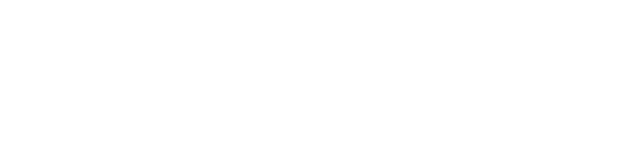
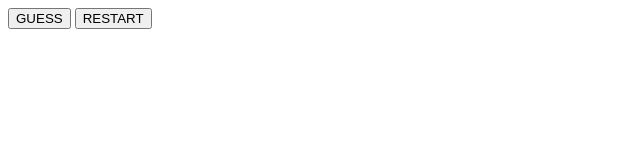
Before and after one commit to LenteB/W1D5-Galgje, a plain HTML site: page index.html in a window 1280 px wide. Shown: the whole page, without its empty margins (0-640 px from the left). Drawn offline with Linux system fonts and the light colour scheme.

Commit message:
FLeur 2 knoppen aangemaakt met 1 testlink in index.html

```diff
--- a/index.html
+++ b/index.html
@@ -9,6 +9,25 @@
 </head>
 <body>
 
+
+
+
+    <!--HTML CODE onderdeel Fleur
+    - Als gebruiker kan ik op de **knop** "guess" drukken, zodat ik het spel ga spelen, er zijn er 3 scenario's (lees functionaliteiten) mogelijk:
+    1. De letter is correct en verschijnt op het scherm op de juiste plaats.
+    2. De letter is fout en er gaat 1 leven af.
+- Als gebruiker kan ik op de **knop** "restart" drukken, zodat het spel opnieuw wordt gestart.
+- Als gebruiker zie ik een **tekst** met felicitaties, zodat ik weet dat ik het spel heb gewonnen.
+- Als gebruiker zie ik een **tekst** met 'Game over", zodat ik weet dat ik het spel heb verloren.-->
+
+    <button onclick = "location.href ='http://www.nu.nl'"> GUESS </button>
+    <button> RESTART </button>
+
+
+
+
+
+
 </body>
 
 <script src="script.js"></script>
```
